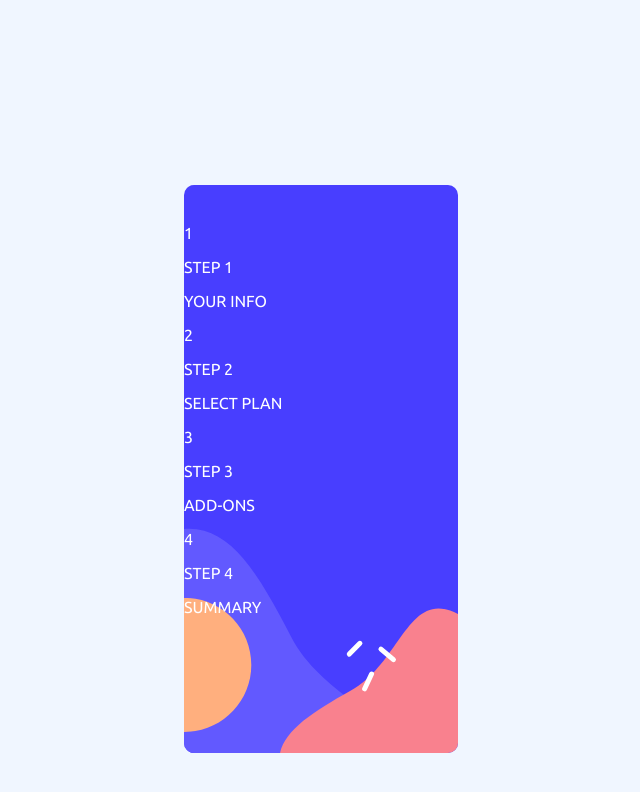
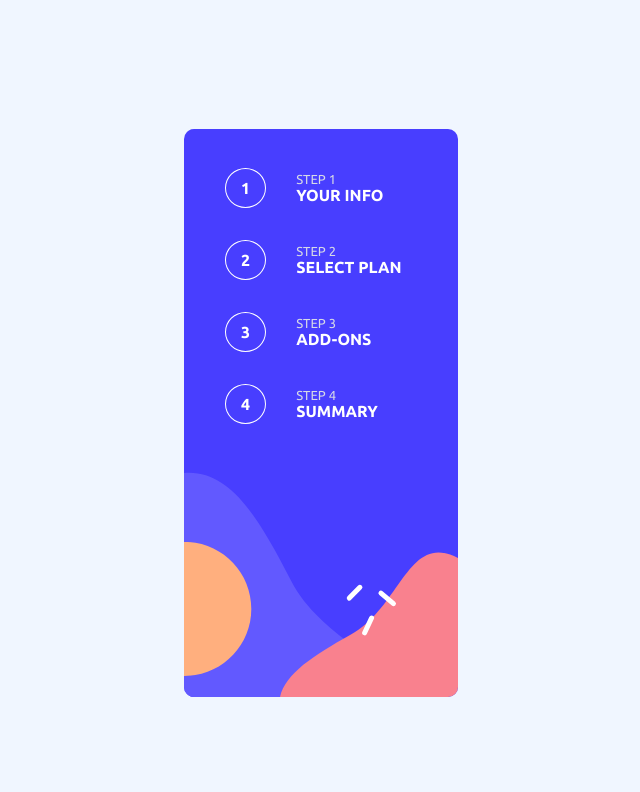
Before and after one commit to ArthurVRoost/ProjetState, a React (Vite) app: page / in a window 1280 px wide. Shown: the top 792 px of the page, without its empty margins (319-959 px from the left). Built offline with nearby package versions, Linux system fonts and the light colour scheme.

Commit message:
card css + html

```diff
--- a/src/Components/card/card.css
+++ b/src/Components/card/card.css
@@ -3,7 +3,36 @@
 .divCardP{
     font-family: "Ubuntu";
     color: white;
+    margin-top: -90%;
 }
 .divCard1{
     margin-top: -200%;
 }
+.cardDiv{
+    display: flex;
+    gap: 30px;
+    align-items: center;
+}
+.cardDivP1{
+    margin-left: 15%;
+    border: 1px solid white;
+    border-radius: 50%;
+    padding: 10px 15px;
+    font-weight: bold;
+}
+.cardDivP1:hover{
+    background-color: hsl(206, 94%, 87%);
+    color: black;
+    font-weight: bold;
+}
+.cardDivP2{
+    margin: 0;
+    padding: 0;
+    color: hsl(229, 24%, 87%);
+    font-size: 13px;
+}
+.cardDivP3{
+    margin: 0;
+    padding: 0;
+    font-weight: bold;
+}
```
